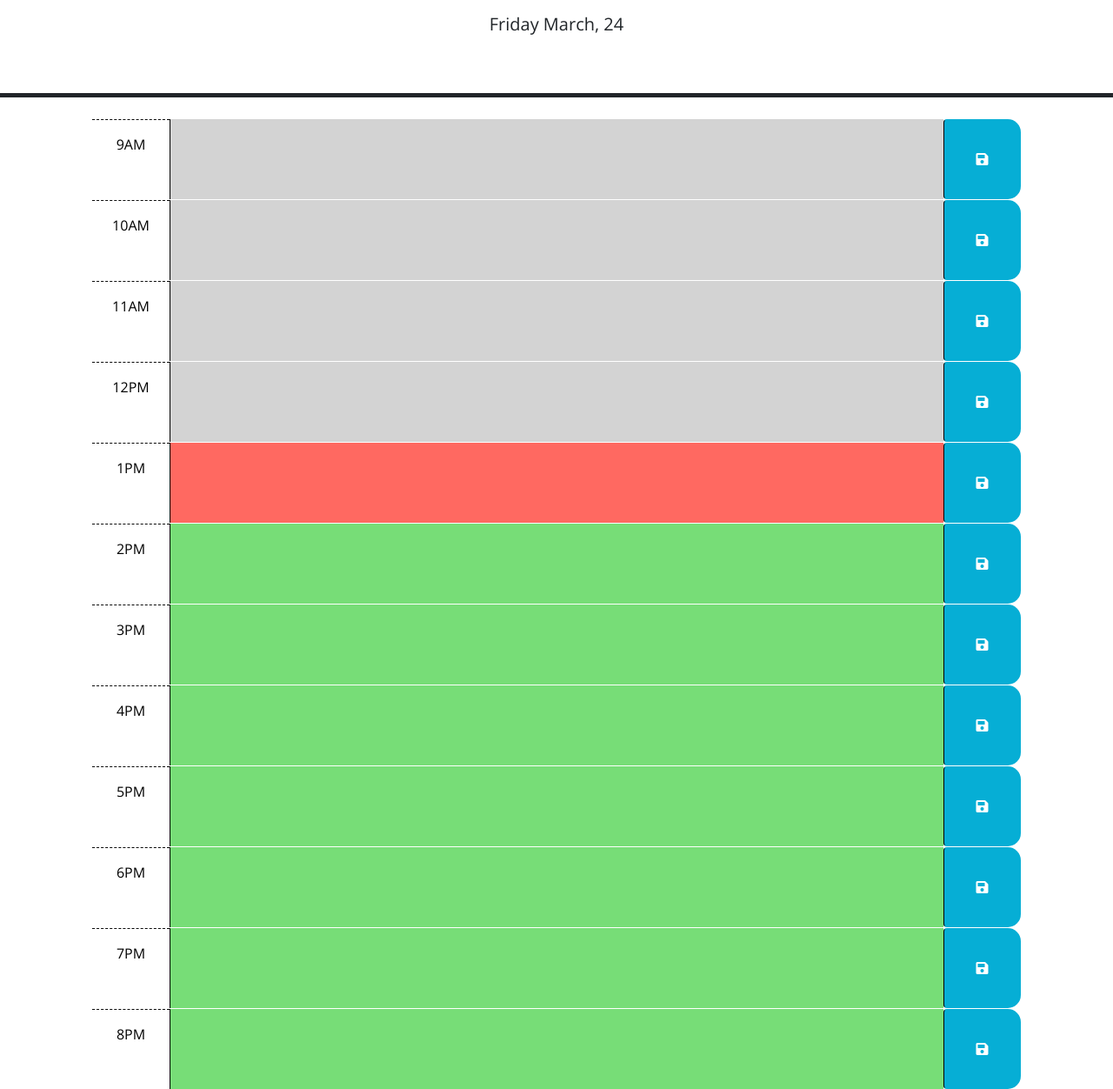
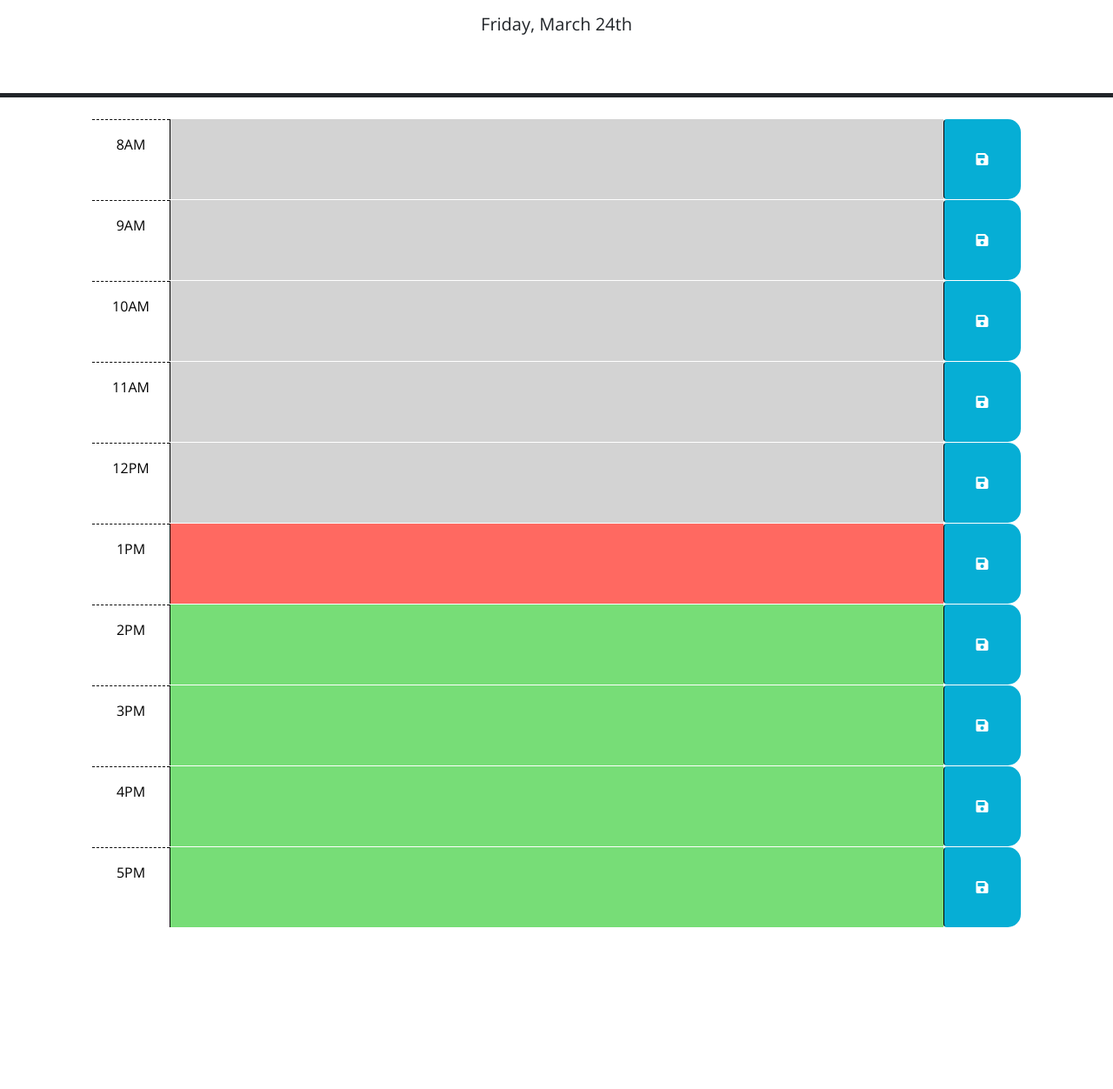
Before and after one commit to AidenMiller123/Work-Day-Scheduler, a plain HTML site: page index.html in a window 1280 px wide. Shown: the part 166-1418 px from the top of the page at 87% size. After the commit the page ends 1232 px from the top, so only its background shows below. Drawn offline with nearby package versions, Linux system fonts and the light colour scheme.

Commit message:
Fixed date at top and save buttons

```diff
--- a/assets/js/script.js
+++ b/assets/js/script.js
@@ -1,7 +1,7 @@
 // Wrap all code that interacts with the DOM in a call to jQuery to ensure that
 // the code isn't run until the browser has finished rendering all the elements
 // in the html.
-$(function calender () {
+$(document).ready(function calender () {
     // TODO: Add a listener for click events on the save button. This code should
     // use the id in the containing time-block as a key to save the user input in
     // local storage. HINT: What does `this` reference in the click listener
@@ -10,19 +10,15 @@ $(function calender () {
     // useful when saving the description in local storage?
     //
 
-    var input_textarea = document.querySelector('#hour10');
-    var output_div = document.querySelector('#display');
-    var save_button = document.querySelector('#btn10');
+      // saveBtn click listener
+      $(".saveBtn").on("click", function () {
+          // Get nearby values of the description in JQuery
+          var text = $(this).siblings(".description").val();
+          var time = $(this).parent().attr("id");
 
-    save_button.addEventListener('click', updateOutput)
-
-    output_div.textContent = localStorage.getItem('content');
-    input_textarea.value = localStorage.getItem('content');
-
-    function updateOutput() {
-    localStorage.setItem('content', input_textarea.value);
-     console.log(input_textarea.value);
-    }
+          // Save text in local storage
+          localStorage.setItem(time, text);
+      })
     // TODO: Add code to apply the past, present, or future class to each time
     // block by comparing the id to the current hour. HINTS: How can the id
     // attribute of each time-block be used to conditionally add or remove the
@@ -34,9 +30,9 @@ $(function calender () {
       var currentHour = dayjs().hour()
       console.log(currentHour)
 
-      for (let i = 9; i <= 20; i++) {
+      for (let i = 8; i <= 17; i++) {
         const hour = document.getElementById("hour" + i);
-        if (currentHour == i) {
+        if (currentHour === i) {
           hour.classList.remove("past");
           hour.classList.add("present");
         } else if (currentHour < i) {
@@ -50,5 +46,16 @@ $(function calender () {
     //
     // TODO: Add code to display the current date in the header of the page.
     var currentDay = document.getElementById('currentDay')
-    currentDay.textContent = dayjs().format('dddd MMMM, DD')
+    currentDay.textContent = moment().format('dddd, MMMM Do')
+
+  $("#hour-8 .description").val(localStorage.getItem("hour-8"));
+  $("#hour-9 .description").val(localStorage.getItem("hour-9"));
+  $("#hour-10 .description").val(localStorage.getItem("hour-10"));
+  $("#hour-11 .description").val(localStorage.getItem("hour-11"));
+  $("#hour-12 .description").val(localStorage.getItem("hour-12"));
+  $("#hour-13 .description").val(localStorage.getItem("hour-13"));
+  $("#hour-14 .description").val(localStorage.getItem("hour-14"));
+  $("#hour-15 .description").val(localStorage.getItem("hour-15"));
+  $("#hour-16 .description").val(localStorage.getItem("hour-16"));
+  $("#hour-17 .description").val(localStorage.getItem("hour-17"));
   });
--- a/index.html
+++ b/index.html
@@ -38,10 +38,18 @@
         in the finished product. Remember to delete this comment once the
         code is implemented.
         -->
+        <div id="hour-8" class="row time-block ">
+          <div class="col-2 col-md-1 hour text-center py-3">8AM</div>
+          <textarea class="col-8 col-md-10 description past" rows="3" id="hour8"> </textarea>
+          <button class="btn saveBtn col-2 col-md-1" aria-label="save">
+            <i class="fas fa-save" aria-hidden="true"></i>
+          </button>
+        </div>
+
         <!-- Example of a past time block. The "past" class adds a gray background color. -->
       <div id="hour-9" class="row time-block">
         <div class="col-2 col-md-1 hour text-center py-3">9AM</div>
-        <textarea class="col-8 col-md-10 description past" rows="3" id="hour9"> </textarea>
+        <textarea name="textarea" class="textarea col-8 col-md-10 description past" rows="3" id="hour9"> </textarea>
         <button class="btn saveBtn col-2 col-md-1" aria-label="save">
           <i class="fas fa-save" aria-hidden="true"></i>
         </button>
@@ -50,7 +58,7 @@
         <!-- Example of a past time block. The "past" class adds a gray background color. -->
       <div id="hour-10" class="row time-block ">
         <div class="col-2 col-md-1 hour text-center py-3">10AM</div>
-        <textarea class="col-8 col-md-10 description past" rows="3" id="hour10"> </textarea>
+        <textarea name="textarea" class="textarea col-8 col-md-10 description past" rows="3" id="hour10"> </textarea>
         <button class="btn saveBtn col-2 col-md-1" aria-label="save" id="btn10">
           <i class="fas fa-save" aria-hidden="true" id="display"></i>
         </button>
@@ -75,7 +83,7 @@
       </div>
 
       <!-- Example of a a present time block. The "present" class adds a red background color. -->
-      <div id="hour-1" class="row time-block ">
+      <div id="hour-13" class="row time-block ">
         <div class="col-2 col-md-1 hour text-center py-3">1PM</div>
         <textarea class="col-8 col-md-10 description past" rows="3" id="hour13"> </textarea>
         <button class="btn saveBtn col-2 col-md-1" aria-label="save" id="hour-10Btn">
@@ -84,7 +92,7 @@
       </div>
 
       <!-- Example of a future time block. The "future" class adds a green background color. -->
-      <div id="hour-2" class="row time-block ">
+      <div id="hour-14" class="row time-block ">
         <div class="col-2 col-md-1 hour text-center py-3">2PM</div>
         <textarea class="col-8 col-md-10 description past" rows="3" id="hour14"> </textarea>
         <button class="btn saveBtn col-2 col-md-1" aria-label="save">
@@ -93,7 +101,7 @@
       </div>
 
       <!-- Example of a past time block. The "past" class adds a gray background color. -->
-      <div id="hour-3" class="row time-block ">
+      <div id="hour-15" class="row time-block ">
         <div class="col-2 col-md-1 hour text-center py-3">3PM</div>
         <textarea class="col-8 col-md-10 description past" rows="3" id="hour15"> </textarea>
         <button class="btn saveBtn col-2 col-md-1" aria-label="save">
@@ -102,7 +110,7 @@
       </div>
 
       <!-- Example of a past time block. The "past" class adds a gray background color. -->
-      <div id="hour-4" class="row time-block ">
+      <div id="hour-16" class="row time-block ">
         <div class="col-2 col-md-1 hour text-center py-3">4PM</div>
         <textarea class="col-8 col-md-10 description past" rows="3" id="hour16"> </textarea>
         <button class="btn saveBtn col-2 col-md-1" aria-label="save">
@@ -111,7 +119,7 @@
       </div>
 
       <!-- Example of a past time block. The "past" class adds a gray background color. -->
-      <div id="hour-5" class="row time-block ">
+      <div id="hour-17" class="row time-block ">
         <div class="col-2 col-md-1 hour text-center py-3">5PM</div>
         <textarea class="col-8 col-md-10 description past" rows="3" id="hour17"> </textarea>
         <button class="btn saveBtn col-2 col-md-1" aria-label="save">
@@ -119,32 +127,6 @@
         </button>
       </div>
 
-      <!-- Example of a past time block. The "past" class adds a gray background color. -->
-      <div id="hour-6" class="row time-block ">
-        <div class="col-2 col-md-1 hour text-center py-3">6PM</div>
-        <textarea class="col-8 col-md-10 description past" rows="3" id="hour18"> </textarea>
-        <button class="btn saveBtn col-2 col-md-1" aria-label="save">
-          <i class="fas fa-save" aria-hidden="true"></i>
-        </button>
-      </div>
-
-      <!-- Example of a past time block. The "past" class adds a gray background color. -->
-      <div id="hour-7" class="row time-block ">
-        <div class="col-2 col-md-1 hour text-center py-3">7PM</div>
-        <textarea class="col-8 col-md-10 description past" rows="3" id="hour19"> </textarea>
-        <button class="btn saveBtn col-2 col-md-1" aria-label="save">
-          <i class="fas fa-save" aria-hidden="true"></i>
-        </button>
-      </div>
-
-      <!-- Example of a past time block. The "past" class adds a gray background color. -->
-      <div id="hour-8" class="row time-block ">
-        <div class="col-2 col-md-1 hour text-center py-3">8PM</div>
-        <textarea class="col-8 col-md-10 description past" rows="3" id="hour20"> </textarea>
-        <button class="btn saveBtn col-2 col-md-1" aria-label="save">
-          <i class="fas fa-save" aria-hidden="true"></i>
-        </button>
-      </div>
 
     <script src="https://code.jquery.com/jquery-3.4.1.min.js"></script>
     <script
@@ -152,7 +134,7 @@
       integrity="sha256-iu/zLUB+QgISXBLCW/mcDi/rnf4m4uEDO0wauy76x7U="
       crossorigin="anonymous"
     ></script>
-
+    <script src="https://cdnjs.cloudflare.com/ajax/libs/moment.js/2.24.0/moment.min.js"></script>
     <script src="./assets/js/script.js"></script>
   </body>
 </html>
```
Also changed, not shown: 1 other file.
